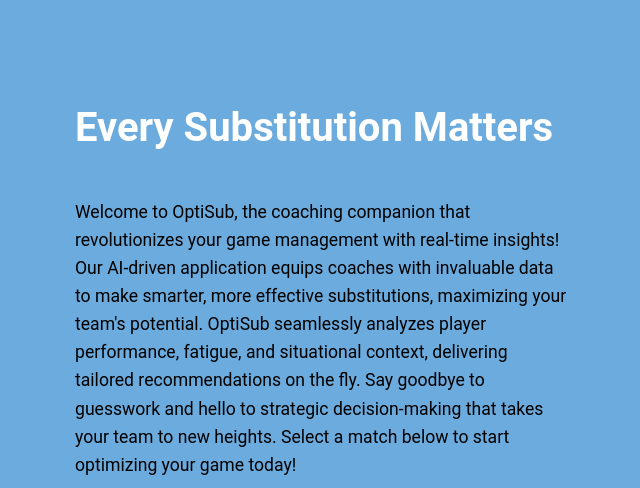
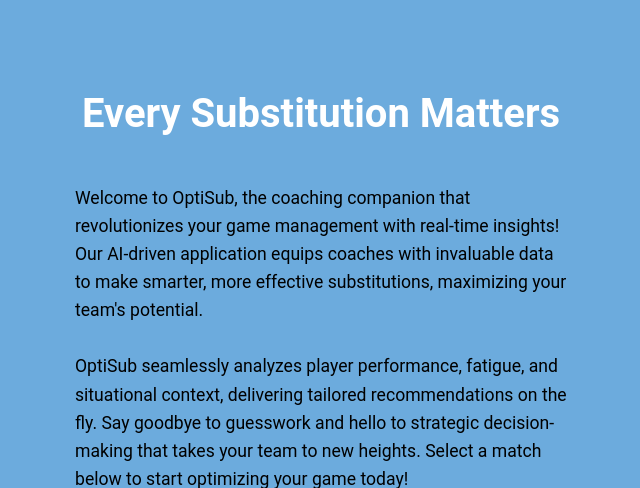
Before and after one commit to florisdobber/mcfc-hackathon, a Flask app: page / in a window 1280 px wide. Shown: the top 488 px of the page, without its empty margins (319-959 px from the left). Run offline with Flask 2, Linux system fonts and the light colour scheme; data that the repository does not hold is empty.

Commit message:
Update home page sytling

```diff
--- a/flaskr/static/home_styling.css
+++ b/flaskr/static/home_styling.css
@@ -15,13 +15,14 @@
     font-size: 2.5rem;
     color: white;
     padding: 0 10px;
+    text-align: center;
 }
 
 p {
     font-size: 1.1rem;
     line-height: 1.6;
     padding: 20px 10px;
-  }
+}
 
 
 select {
--- a/flaskr/templates/home.html
+++ b/flaskr/templates/home.html
@@ -13,6 +13,7 @@
         <p>
             Welcome to OptiSub, the coaching companion that revolutionizes your game management with real-time insights!
             Our AI-driven application equips coaches with invaluable data to make smarter, more effective substitutions, maximizing your team's potential.
+            <br><br>
             OptiSub seamlessly analyzes player performance, fatigue, and situational context, delivering tailored recommendations on the fly.
             Say goodbye to guesswork and hello to strategic decision-making that takes your team to new heights.
             Select a match below to start optimizing your game today!
```
